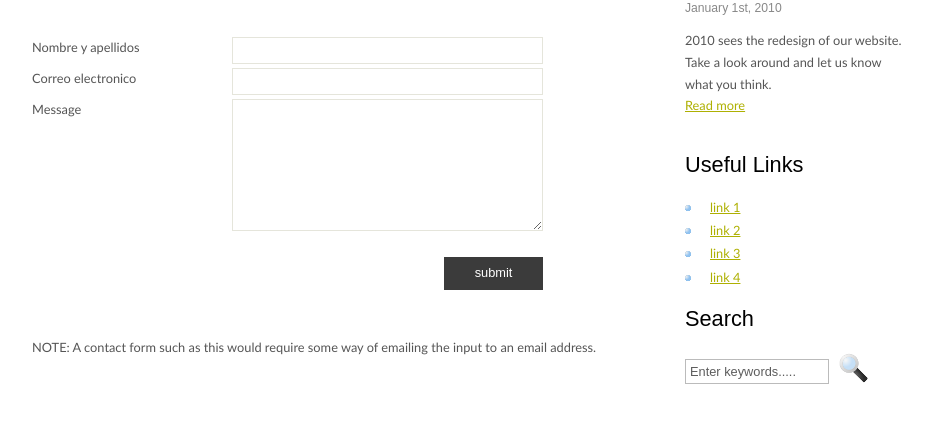
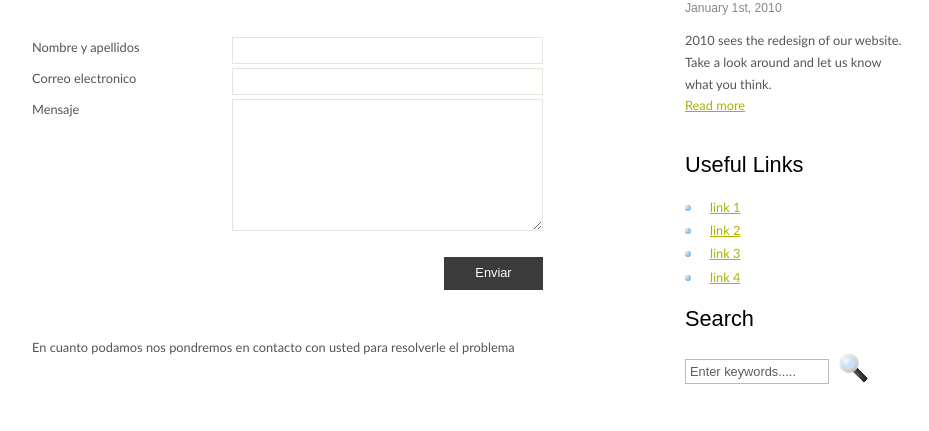
Before and after one commit to Robertoguisasola/E1, a Django app: page /contacto/ in a window 1280 px wide. Shown: the part 278-709 px from the top of the page, without its empty margins (173-1102 px from the left). Run offline with Django 3.2, Linux system fonts and the light colour scheme.

Commit message:
Contacto terminado

```diff
--- a/appE1/templates/contacto.html
+++ b/appE1/templates/contacto.html
@@ -15,8 +15,8 @@
           <div class="form_settings">
             <p><span>Nombre y apellidos</span><input class="contact" type="text" name="your_name" value="" /></p>
             <p><span>Correo electronico</span><input class="contact" type="text" name="your_email" value="" /></p>
-            <p><span>Message</span><textarea class="contact textarea" rows="8" cols="50" name="your_enquiry"></textarea></p>
-            <p style="padding-top: 15px"><span>&nbsp;</span><input class="submit" type="submit" name="contact_submitted" value="submit" /></p>
+            <p><span>Mensaje</span><textarea class="contact textarea" rows="8" cols="50" name="your_enquiry"></textarea></p>
+            <p style="padding-top: 15px"><span>&nbsp;</span><input class="submit" type="submit" name="contact_submitted" value="Enviar" /></p>
           </div>
-        <p><br /><br />NOTE: A contact form such as this would require some way of emailing the input to an email address.</p>
+        <p><br /><br />En cuanto podamos nos pondremos en contacto con usted para resolverle el problema</p>
 {% endblock %}
```
